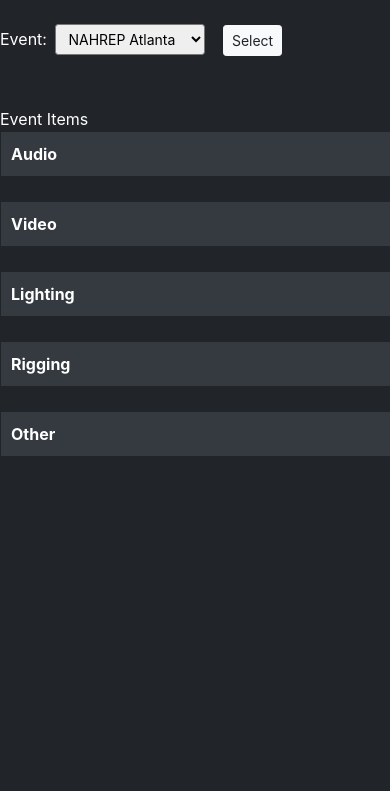
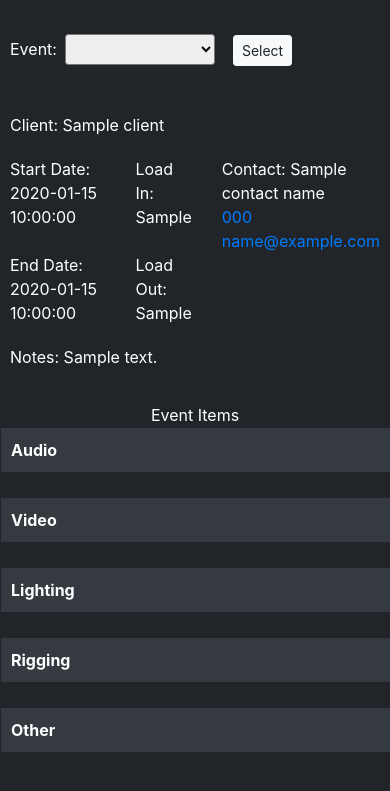
Before and after one commit to ramiv212/flaskinventory, a Flask app: template inventory/templates/mobile/create-event.html in a window 390 px wide. Shown: the top 791 px of the page. Run offline with Flask 2, Linux system fonts and the light colour scheme; tables that the repository leaves empty hold one stand-in row (values such as "Sample post"); the template is opened without the code that fills it: values that come from a table or form of the project are taken from there, most other values are stand-ins (such as "Sample title", 1, 10 or a date in 2020).

Commit message:
added event info to mobile event page

```diff
--- a/inventory/templates/mobile/create-event.html
+++ b/inventory/templates/mobile/create-event.html
@@ -6,7 +6,7 @@ Events
 
 {% block content %}
 
-<div class="mobile-event-container">
+<div class="mobile-event-container" style="padding: 10px;">
 <form method="POST" style="color:white; display: block;">
 
       {{ select_event_form.csrf_token }}
@@ -17,11 +17,35 @@ Events
 
     </form>
 </div>
-<br><br>
+<br>
 
+<div style="padding: 10px;">Client: {{ client }}<br></div>
+<div style="padding: 10px; display: flex; gap: 30px;">
+  <div style="display: flex;">
+    Start Date:<br> {{ start_date }}<br><br>
+    End Date:<br> {{ end_date }}
+  </div>
+  <div style="display: flex;">
+    Load In:<br> {{ load_in }}<br><br>
+    Load Out:<br> {{ load_out }}<br>
+  </div>
+    <div style="display: flex;">
+      <div style="display: flex; flex-flow: column;">
+      Contact: {{ contact_name }}<br>
+      <div>
+        <a href="tel:{{contact_phone}}">{{contact_phone}}</a><br>
+        <a href="mailto:{{contact_email}}">{{contact_email}}</a><br>
+      </div>
+    </div>
+  </div>
+</div>
 
+<div style="padding: 10px;">Notes: {{ notes }}</div>
+<br>
+
+<center>Event Items</center>
 <div class="mobile-event-container" id="mobile-inv-table">
-  Event Items
+
 
 {% if audio_list%}
 <div class="mobile-event-list-item"><b>Audio</b></div>
```
Also changed, not shown: inventory/mobi.py (+26 -1 lines).
